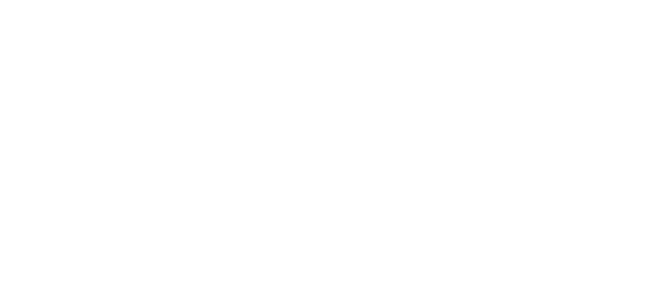
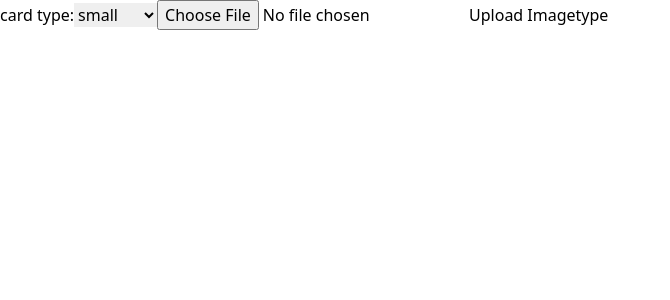
Before and after one commit to alexanderclayton/CardDraw, a React (Vite) app: page /configure in a window 1280 px wide. Before the commit this address had no page. Shown: the top 300 px of the page, without its empty margins (0-670 px from the left). Built offline with nearby package versions, Linux system fonts and the light colour scheme.

Commit message:
upload images to firebase

```diff
--- a/src/App.tsx
+++ b/src/App.tsx
@@ -2,6 +2,7 @@
 import { BrowserRouter as Router, Routes, Route } from "react-router-dom";
 import { Home } from "./pages/Home";
 import { Game } from "./pages/Game";
+import { ConfigureGame } from "./pages/ConfigureGame";
 
 function App() {
   return (
@@ -9,6 +10,7 @@
       <Routes>
         <Route path="/" element={<Home />} />
         <Route path="/game" element={<Game />} />
+        <Route path="/configure" element={<ConfigureGame />} />
       </Routes>
     </Router>
   );
--- /dev/null
+++ b/src/components/Header.tsx
@@ -0,0 +1,10 @@
+import React from "react";
+import {Link} from "react-router-dom";
+
+export const Header: React.FC = () => {
+  return (
+    <nav>
+      <Link to="/configure">Configure Game</Link>
+    </nav>
+  );
+};
--- a/src/firebase/firebaseConfig.ts
+++ b/src/firebase/firebaseConfig.ts
@@ -1,6 +1,8 @@
 //import//
 import { initializeApp } from "firebase/app";
 import { getAnalytics } from "firebase/analytics";
+import { getStorage } from "firebase/storage";
+import { getFirestore } from "firebase/firestore";
 
 type FirebaseSDK = {
     apiKey: string
@@ -24,3 +26,5 @@
 
 export const app = initializeApp(firebaseConfig);
 export const analytics = getAnalytics(app);
+export const storage = getStorage(app)
+export const db = getFirestore(app)
--- /dev/null
+++ b/src/pages/ConfigureGame.tsx
@@ -0,0 +1,63 @@
+import React, { useState } from "react";
+import { storage, db } from "../firebase/firebaseConfig";
+import { ref, uploadBytes, getDownloadURL } from "firebase/storage";
+import { collection, addDoc } from "firebase/firestore";
+import { FirebaseError } from "firebase/app";
+
+export const ConfigureGame: React.FC = () => {
+  const [imageUpload, setImageUpload] = useState<File | null>(null);
+  const [imageType, setImageType] = useState<string>("small");
+
+  const handleImageChange = (event: React.ChangeEvent<HTMLInputElement>) => {
+    const files = event.target.files;
+    if (files && files.length > 0) {
+      setImageUpload(files[0]);
+    }
+  };
+
+  const displayType = () => {
+    console.log(imageType);
+    console.log(typeof imageType);
+  };
+
+  const handleTypeChange = (event: React.ChangeEvent<HTMLSelectElement>) => {
+    setImageType(event.target.value);
+  };
+
+  const uploadImage = async () => {
+    if (imageUpload == null) return;
+    try {
+      const imageRef = ref(storage, `images/${imageUpload.name}`);
+      await uploadBytes(imageRef, imageUpload);
+
+      const downloadUrl = await getDownloadURL(imageRef);
+
+      const imageCollection = collection(db, imageType);
+      await addDoc(imageCollection, {
+        imageUrl: downloadUrl,
+      });
+      console.log("uploaded image");
+    } catch (error: unknown) {
+      if (error instanceof FirebaseError) {
+        console.error("error uploading image", error.message);
+      }
+      console.error("unknown error");
+    }
+  };
+
+  return (
+    <div>
+      <label htmlFor="type">card type:</label>
+      <select name="type" id="type" onChange={handleTypeChange}>
+        <option value="small">small</option>
+        <option value="medium">medium</option>
+        <option value="large">large</option>
+        <option value="habitat">habitat</option>
+        <option value="detail">detail</option>
+      </select>
+      <input type="file" onChange={handleImageChange} />
+      <button onClick={uploadImage}>Upload Image</button>
+      <button onClick={displayType}>type</button>
+    </div>
+  );
+};
--- a/src/pages/Home.tsx
+++ b/src/pages/Home.tsx
@@ -1,6 +1,7 @@
 import React from "react";
 import { useNavigate } from "react-router-dom";
 import Logo from "../assets/creatureslogo.jpg";
+import { Header } from "../components/Header";
 
 export const Home: React.FC = () => {
   const navigate = useNavigate();
@@ -11,6 +12,7 @@
 
   return (
     <div className="h-screen">
+      <Header />
       <div className="flex justify-center h-[60%]">
         <img src={Logo} alt="creature with a message" />
       </div>
```
